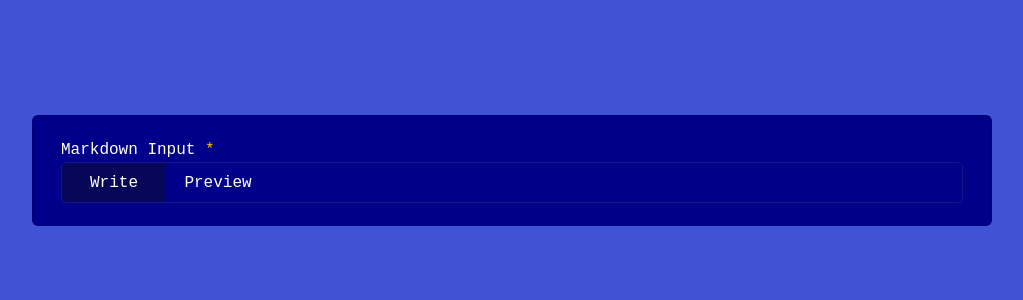
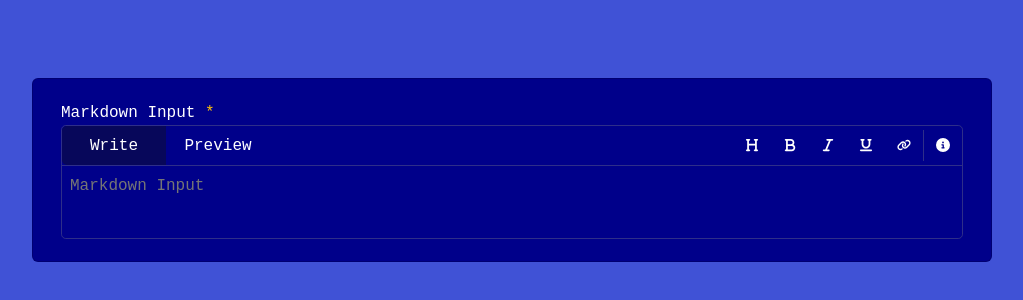
Before and after one commit to KARAM-06Z/markdown-input, a Vue app: page / in a window 1280 px wide. Shown: the part 230-530 px from the top of the page, without its empty margins (128-1151 px from the left). Built offline with nearby package versions, Linux system fonts and the light colour scheme.

Commit message:
feat: btn icons / textarea

```diff
--- a/src/App.vue
+++ b/src/App.vue
@@ -2,7 +2,7 @@
   <div class="page">
     <div class="d-flex justify-content-center align-items-center h-100">
       <card class="w-75">
-        <markdown-input label="Markdown Input" required />
+        <markdown-input label="Markdown Input" placeholder="Markdown Input" required />
       </card>
     </div>
   </div>
@@ -12,7 +12,5 @@
 import { defineAsyncComponent } from "vue"
 
 const Card = defineAsyncComponent(() => import("./components/card/index.vue"))
-const MarkdownInput = defineAsyncComponent(
-  () => import("./components/markdown-input/index.vue")
-)
+const MarkdownInput = defineAsyncComponent(() => import("./components/markdown-input/index.vue"))
 </script>
--- a/src/app.scss
+++ b/src/app.scss
@@ -27,7 +27,9 @@
   }
 }
 
-.nav-tabs {
+.nav {
+  flex-wrap: nowrap;
+  &.nav-tabs {
     border: none;
     .nav-item {
       border-radius: 0.3rem;
@@ -59,11 +61,22 @@
       }
     }
   }
+}
 
 .form-control {
   background-color: transparent;
   border: 0;
   color: #fff;
+
+  & input,
+  & textarea {
+    background-color: transparent;
+    border: 0;
+    color: #fff;
+    width: 100%;
+    padding: 0.5rem;
+    resize: none;
+  }
 }
 
 .tip {
@@ -72,7 +85,7 @@
     &::before {
       content: "";
       position: absolute;
-      bottom: 110%;
+      bottom: calc(100% + 4px);
       left: 50%;
       width: 0.3rem;
       height: 0.3rem;
@@ -84,7 +97,7 @@
     &::after {
       content: attr(aria-label);
       position: absolute;
-      bottom: 125%;
+      bottom: calc(100% + 6px);
       left: 50%;
       width: max-content;
       max-width: 12rem;
@@ -102,6 +115,47 @@
 }
 
 .markdown-input {
-  border: 1px solid #161686;
+  border: 1px solid #2e2e89;
   border-radius: 0.3rem;
 }
+
+svg {
+  width: 14px;
+  height: 14px;
+  fill: #fff;
+}
+
+.btn {
+  border: none;
+  border-radius: 0.3rem;
+  &:hover,
+  &:focus,
+  &:active {
+    background-color: #161686;
+    border: none;
+  }
+}
+
+hr {
+  margin: 1rem 0;
+  color: inherit;
+  border: 0;
+  border-top: 1px solid #2e2e89;
+  opacity: 1;
+}
+
+.border-left {
+  border-left: 1px solid #2e2e89 !important;
+}
+
+.border-right {
+  border-right: 1px solid #2e2e89 !important;
+}
+
+.border-top {
+  border-top: 1px solid #2e2e89 !important;
+}
+
+.border-bottom {
+  border-bottom: 1px solid #2e2e89 !important;
+}
--- /dev/null
+++ b/src/components/icon/index.vue
@@ -0,0 +1,36 @@
+<template>
+  <svg v-if="icons[icon]" xmlns="http://www.w3.org/2000/svg" :viewBox="icons?.[icon]?.viewBox">
+    <!-- !Font Awesome Free 6.7.2 by @fontawesome - https://fontawesome.com License - https://fontawesome.com/license/free Copyright 2025 Fonticons, Inc. -->
+    <path :d="icons?.[icon]?.path" />
+  </svg>
+</template>
+
+<script setup lang="ts">
+defineProps({ icon: { type: String, default: "" } })
+const icons = {
+  heading: {
+    path: "M0 64C0 46.3 14.3 32 32 32l48 0 48 0c17.7 0 32 14.3 32 32s-14.3 32-32 32l-16 0 0 112 224 0 0-112-16 0c-17.7 0-32-14.3-32-32s14.3-32 32-32l48 0 48 0c17.7 0 32 14.3 32 32s-14.3 32-32 32l-16 0 0 144 0 176 16 0c17.7 0 32 14.3 32 32s-14.3 32-32 32l-48 0-48 0c-17.7 0-32-14.3-32-32s14.3-32 32-32l16 0 0-144-224 0 0 144 16 0c17.7 0 32 14.3 32 32s-14.3 32-32 32l-48 0-48 0c-17.7 0-32-14.3-32-32s14.3-32 32-32l16 0 0-176L48 96 32 96C14.3 96 0 81.7 0 64z",
+    viewBox: "0 0 448 512",
+  },
+  bold: {
+    path: "M0 64C0 46.3 14.3 32 32 32l48 0 16 0 128 0c70.7 0 128 57.3 128 128c0 31.3-11.3 60.1-30 82.3c37.1 22.4 62 63.1 62 109.7c0 70.7-57.3 128-128 128L96 480l-16 0-48 0c-17.7 0-32-14.3-32-32s14.3-32 32-32l16 0 0-160L48 96 32 96C14.3 96 0 81.7 0 64zM224 224c35.3 0 64-28.7 64-64s-28.7-64-64-64L112 96l0 128 112 0zM112 288l0 128 144 0c35.3 0 64-28.7 64-64s-28.7-64-64-64l-32 0-112 0z",
+    viewBox: "0 0 384 512",
+  },
+  italic: {
+    path: "M128 64c0-17.7 14.3-32 32-32l192 0c17.7 0 32 14.3 32 32s-14.3 32-32 32l-58.7 0L160 416l64 0c17.7 0 32 14.3 32 32s-14.3 32-32 32L32 480c-17.7 0-32-14.3-32-32s14.3-32 32-32l58.7 0L224 96l-64 0c-17.7 0-32-14.3-32-32z",
+    viewBox: "0 0 384 512",
+  },
+  underline: {
+    path: "M16 64c0-17.7 14.3-32 32-32l96 0c17.7 0 32 14.3 32 32s-14.3 32-32 32l-16 0 0 128c0 53 43 96 96 96s96-43 96-96l0-128-16 0c-17.7 0-32-14.3-32-32s14.3-32 32-32l96 0c17.7 0 32 14.3 32 32s-14.3 32-32 32l-16 0 0 128c0 88.4-71.6 160-160 160s-160-71.6-160-160L64 96 48 96C30.3 96 16 81.7 16 64zM0 448c0-17.7 14.3-32 32-32l384 0c17.7 0 32 14.3 32 32s-14.3 32-32 32L32 480c-17.7 0-32-14.3-32-32z",
+    viewBox: "0 0 448 512",
+  },
+  link: {
+    path: "M579.8 267.7c56.5-56.5 56.5-148 0-204.5c-50-50-128.8-56.5-186.3-15.4l-1.6 1.1c-14.4 10.3-17.7 30.3-7.4 44.6s30.3 17.7 44.6 7.4l1.6-1.1c32.1-22.9 76-19.3 103.8 8.6c31.5 31.5 31.5 82.5 0 114L422.3 334.8c-31.5 31.5-82.5 31.5-114 0c-27.9-27.9-31.5-71.8-8.6-103.8l1.1-1.6c10.3-14.4 6.9-34.4-7.4-44.6s-34.4-6.9-44.6 7.4l-1.1 1.6C206.5 251.2 213 330 263 380c56.5 56.5 148 56.5 204.5 0L579.8 267.7zM60.2 244.3c-56.5 56.5-56.5 148 0 204.5c50 50 128.8 56.5 186.3 15.4l1.6-1.1c14.4-10.3 17.7-30.3 7.4-44.6s-30.3-17.7-44.6-7.4l-1.6 1.1c-32.1 22.9-76 19.3-103.8-8.6C74 372 74 321 105.5 289.5L217.7 177.2c31.5-31.5 82.5-31.5 114 0c27.9 27.9 31.5 71.8 8.6 103.9l-1.1 1.6c-10.3 14.4-6.9 34.4 7.4 44.6s34.4 6.9 44.6-7.4l1.1-1.6C433.5 260.8 427 182 377 132c-56.5-56.5-148-56.5-204.5 0L60.2 244.3z",
+    viewBox: "0 0 640 512",
+  },
+  "circle-info": {
+    path: "M256 512A256 256 0 1 0 256 0a256 256 0 1 0 0 512zM216 336l24 0 0-64-24 0c-13.3 0-24-10.7-24-24s10.7-24 24-24l48 0c13.3 0 24 10.7 24 24l0 88 8 0c13.3 0 24 10.7 24 24s-10.7 24-24 24l-80 0c-13.3 0-24-10.7-24-24s10.7-24 24-24zm40-208a32 32 0 1 1 0 64 32 32 0 1 1 0-64z",
+    viewBox: "0 0 512 512",
+  },
+} as { [key: string]: { path: string; viewBox: string } }
+</script>
--- a/src/components/markdown-input/def.ts
+++ b/src/components/markdown-input/def.ts
@@ -1,5 +1,6 @@
 const props = {
   label: String,
+  placeholder: String,
   required: Boolean,
 }
 
--- a/src/components/markdown-input/index.vue
+++ b/src/components/markdown-input/index.vue
@@ -2,9 +2,19 @@
   <div class="form-control">
     <label v-if="!!label" for=""> {{ label }} <span v-if="required" class="text-warning tip" aria-label="Required field">*</span> </label>
     <div class="markdown-input">
-      <div class="d-flex">
+      <div class="d-flex justify-content-between border-bottom">
         <markdown-nav-tabs v-model="activeTab" />
+        <div v-if="activeTab == MarkdownInputActiveTab.Write" class="d-flex">
+          <button class="btn tip" aria-label="Heading"><icon icon="heading" /></button>
+          <button class="btn tip" aria-label="Bold"><icon icon="bold" /></button>
+          <button class="btn tip" aria-label="Italic"><icon icon="italic" /></button>
+          <button class="btn tip" aria-label="Underline"><icon icon="underline" /></button>
+          <button class="btn tip" aria-label="Link"><icon icon="link" /></button>
+          <hr class="d-inline border-left my-1" />
+          <button class="btn tip" aria-label="How to use"><icon icon="circle-info" /></button>
+        </div>
       </div>
+      <textarea :placeholder></textarea>
     </div>
   </div>
 </template>
@@ -18,4 +28,5 @@ defineProps(markdownProps)
 const activeTab = ref(MarkdownInputActiveTab.Write)
 
 const MarkdownNavTabs = defineAsyncComponent(() => import("../markdown-nav/index.vue"))
+const Icon = defineAsyncComponent(() => import("../icon/index.vue"))
 </script>
```
Lines whose indentation alone changed are shown as unchanged.
